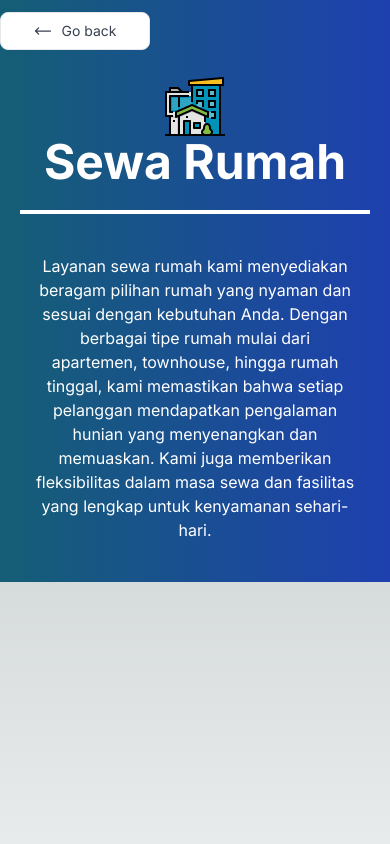
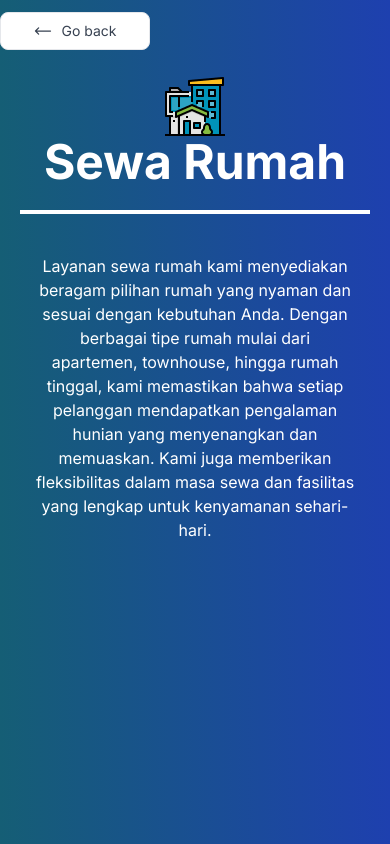
Before and after one commit to ubaybk/companyprofile, a Next.js app: page /sewarumah in a window 390 px wide. Built offline with nearby package versions, Linux system fonts and the light colour scheme.

Commit message:
edit testimoni

```diff
--- a/src/app/navbar/page.tsx
+++ b/src/app/navbar/page.tsx
@@ -17,7 +17,7 @@ export default function Navbar() {
 
 
         // Navbar
-        <div className=" bg-white  dark:bg-gray-900 fixed w-full z-50 top-0 start-0 border-b border-gray-200 dark:border-gray-600">
+        <div className=" bg-white dark:bg-gray-900 fixed w-full z-50 top-0 start-0 border-b border-gray-200 dark:border-gray-600 ">
             <div className="max-w-screen-xl flex flex-wrap items-center justify-between mx-auto p-4">
                 <a href="/" className="flex items-center space-x-3 rtl:space-x-reverse">
                     <img src="img/Logo Icon.png" className="h-8" alt="rumahLogo" />
--- a/src/app/sewarumah/page.tsx
+++ b/src/app/sewarumah/page.tsx
@@ -4,7 +4,7 @@ export default function SewaRumah() {
 
     return (
 
-        <div className="h-auto md:h-screen pb-10 bg-gradient-to-r from-cyan-800 to-blue-800 pt-3">
+        <div className="h-screen bg-gradient-to-r from-cyan-800 to-blue-800 pt-3">
             <a href="/">
                 <button type="button" className="w-[150px] mb-6  flex items-center justify-center px-5 py-2 text-sm text-gray-700 transition-colors duration-200 bg-white border rounded-lg gap-x-2 sm:w-auto dark:hover:bg-gray-800 dark:bg-gray-900 hover:bg-gray-100 dark:text-gray-200 dark:border-gray-700">
                     <svg className="w-5 h-5 rtl:rotate-180" xmlns="http://www.w3.org/2000/svg" fill="none" viewBox="0 0 24 24" stroke-width="1.5" stroke="currentColor">
```
